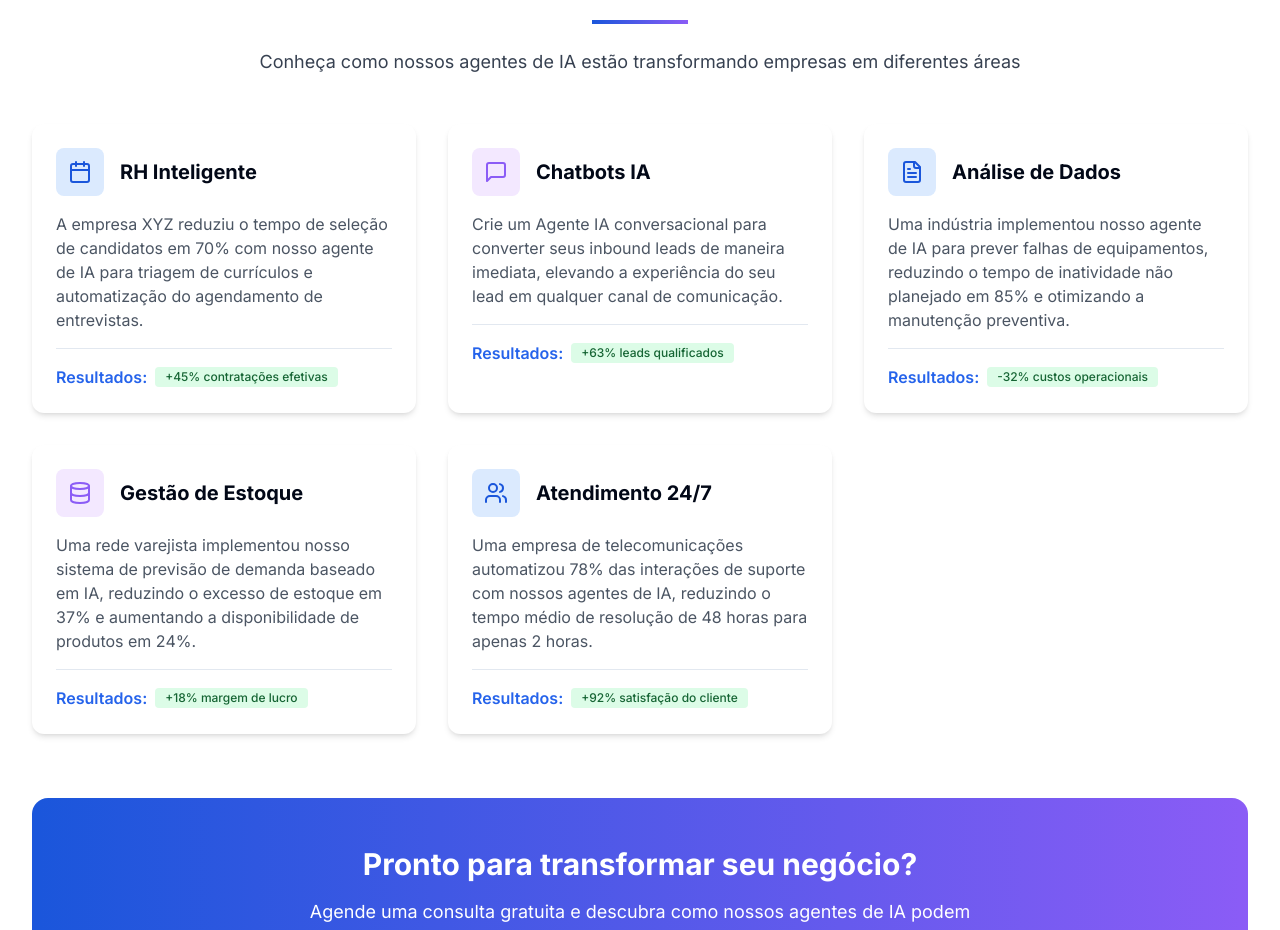
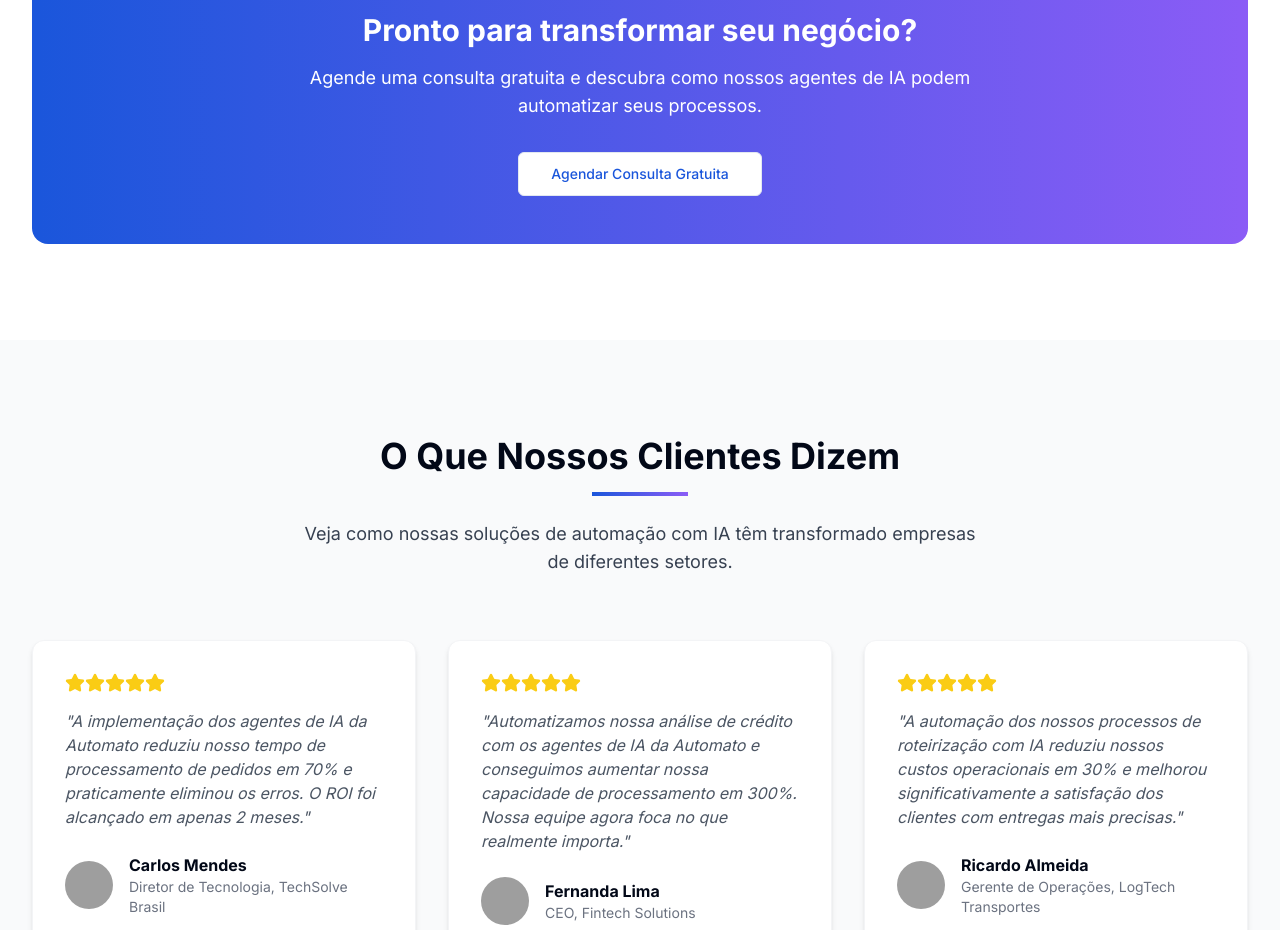
Before and after one commit to tecdsantana/automato-web-persuasion, a React (Vite) app: page / in a window 1280 px wide. Shown: the part 2408-3338 px from the top of the page. Built offline with nearby package versions, Linux system fonts and the light colour scheme; grey boxes are pictures that could not be loaded.

Commit message:
Remove case studies section
Remove the "Cases Reais de Sucesso" section from the Benefits component.

```diff
--- a/src/components/Benefits.tsx
+++ b/src/components/Benefits.tsx
@@ -1,6 +1,6 @@
 
 import React from 'react';
-import { Clock, TrendingUp, Search, Users, Zap, CheckCircle, MessageSquare, Database, FileText, Calendar } from 'lucide-react';
+import { Clock, TrendingUp, Search, Users, Zap, CheckCircle } from 'lucide-react';
 import { Button } from '@/components/ui/button';
 
 const Benefits = () => {
@@ -83,139 +83,6 @@ const Benefits = () => {
           </div>
         </div>
 
-        {/* Case Studies Section */}
-        <div className="mb-16">
-          <div className="text-center mb-12">
-            <h2 className="text-3xl md:text-4xl font-bold mb-4">Cases Reais de Sucesso</h2>
-            <div className="h-1 w-24 bg-gradient-to-r from-automato-blue to-automato-purple mx-auto mb-6"></div>
-            <p className="text-lg text-gray-700 max-w-3xl mx-auto">
-              Conheça como nossos agentes de IA estão transformando empresas em diferentes áreas
-            </p>
-          </div>
-
-          <div className="grid grid-cols-1 md:grid-cols-3 gap-8">
-            {/* RH Case Study */}
-            <div className="bg-white rounded-xl shadow-md overflow-hidden">
-              <div className="p-6">
-                <div className="flex items-center mb-4">
-                  <div className="h-12 w-12 rounded-lg bg-blue-100 flex items-center justify-center mr-4">
-                    <Calendar className="h-6 w-6 text-automato-blue" />
-                  </div>
-                  <h3 className="text-xl font-bold">RH Inteligente</h3>
-                </div>
-                <p className="text-gray-600 mb-4">
-                  A empresa XYZ reduziu o tempo de seleção de candidatos em 70% com nosso agente de IA para triagem de currículos
-                  e automatização do agendamento de entrevistas.
-                </p>
-                <div className="border-t pt-4">
-                  <div className="flex items-center">
-                    <span className="font-semibold text-blue-600">Resultados:</span>
-                    <span className="ml-2 bg-green-100 text-green-800 text-xs font-medium px-2.5 py-0.5 rounded">
-                      +45% contratações efetivas
-                    </span>
-                  </div>
-                </div>
-              </div>
-            </div>
-
-            {/* Marketing Case Study */}
-            <div className="bg-white rounded-xl shadow-md overflow-hidden">
-              <div className="p-6">
-                <div className="flex items-center mb-4">
-                  <div className="h-12 w-12 rounded-lg bg-purple-100 flex items-center justify-center mr-4">
-                    <MessageSquare className="h-6 w-6 text-automato-purple" />
-                  </div>
-                  <h3 className="text-xl font-bold">Chatbots IA</h3>
-                </div>
-                <p className="text-gray-600 mb-4">
-                  Crie um Agente IA conversacional para converter seus inbound leads de maneira imediata,
-                  elevando a experiência do seu lead em qualquer canal de comunicação.
-                </p>
-                <div className="border-t pt-4">
-                  <div className="flex items-center">
-                    <span className="font-semibold text-blue-600">Resultados:</span>
-                    <span className="ml-2 bg-green-100 text-green-800 text-xs font-medium px-2.5 py-0.5 rounded">
-                      +63% leads qualificados
-                    </span>
-                  </div>
-                </div>
-              </div>
-            </div>
-
-            {/* Operations Case Study */}
-            <div className="bg-white rounded-xl shadow-md overflow-hidden">
-              <div className="p-6">
-                <div className="flex items-center mb-4">
-                  <div className="h-12 w-12 rounded-lg bg-blue-100 flex items-center justify-center mr-4">
-                    <FileText className="h-6 w-6 text-automato-blue" />
-                  </div>
-                  <h3 className="text-xl font-bold">Análise de Dados</h3>
-                </div>
-                <p className="text-gray-600 mb-4">
-                  Uma indústria implementou nosso agente de IA para prever falhas de equipamentos,
-                  reduzindo o tempo de inatividade não planejado em 85% e otimizando a manutenção preventiva.
-                </p>
-                <div className="border-t pt-4">
-                  <div className="flex items-center">
-                    <span className="font-semibold text-blue-600">Resultados:</span>
-                    <span className="ml-2 bg-green-100 text-green-800 text-xs font-medium px-2.5 py-0.5 rounded">
-                      -32% custos operacionais
-                    </span>
-                  </div>
-                </div>
-              </div>
-            </div>
-
-            {/* Supply Chain Case Study */}
-            <div className="bg-white rounded-xl shadow-md overflow-hidden">
-              <div className="p-6">
-                <div className="flex items-center mb-4">
-                  <div className="h-12 w-12 rounded-lg bg-purple-100 flex items-center justify-center mr-4">
-                    <Database className="h-6 w-6 text-automato-purple" />
-                  </div>
-                  <h3 className="text-xl font-bold">Gestão de Estoque</h3>
-                </div>
-                <p className="text-gray-600 mb-4">
-                  Uma rede varejista implementou nosso sistema de previsão de demanda baseado em IA,
-                  reduzindo o excesso de estoque em 37% e aumentando a disponibilidade de produtos em 24%.
-                </p>
-                <div className="border-t pt-4">
-                  <div className="flex items-center">
-                    <span className="font-semibold text-blue-600">Resultados:</span>
-                    <span className="ml-2 bg-green-100 text-green-800 text-xs font-medium px-2.5 py-0.5 rounded">
-                      +18% margem de lucro
-                    </span>
-                  </div>
-                </div>
-              </div>
-            </div>
-
-            {/* Customer Service Case Study */}
-            <div className="bg-white rounded-xl shadow-md overflow-hidden">
-              <div className="p-6">
-                <div className="flex items-center mb-4">
-                  <div className="h-12 w-12 rounded-lg bg-blue-100 flex items-center justify-center mr-4">
-                    <Users className="h-6 w-6 text-automato-blue" />
-                  </div>
-                  <h3 className="text-xl font-bold">Atendimento 24/7</h3>
-                </div>
-                <p className="text-gray-600 mb-4">
-                  Uma empresa de telecomunicações automatizou 78% das interações de suporte com nossos agentes de IA,
-                  reduzindo o tempo médio de resolução de 48 horas para apenas 2 horas.
-                </p>
-                <div className="border-t pt-4">
-                  <div className="flex items-center">
-                    <span className="font-semibold text-blue-600">Resultados:</span>
-                    <span className="ml-2 bg-green-100 text-green-800 text-xs font-medium px-2.5 py-0.5 rounded">
-                      +92% satisfação do cliente
-                    </span>
-                  </div>
-                </div>
-              </div>
-            </div>
-          </div>
-        </div>
-
         <div className="bg-gradient-to-r from-automato-blue to-automato-purple p-8 md:p-12 rounded-2xl text-white text-center">
           <h3 className="text-2xl md:text-3xl font-bold mb-4">Pronto para transformar seu negócio?</h3>
           <p className="text-lg mb-8 max-w-2xl mx-auto">
```
